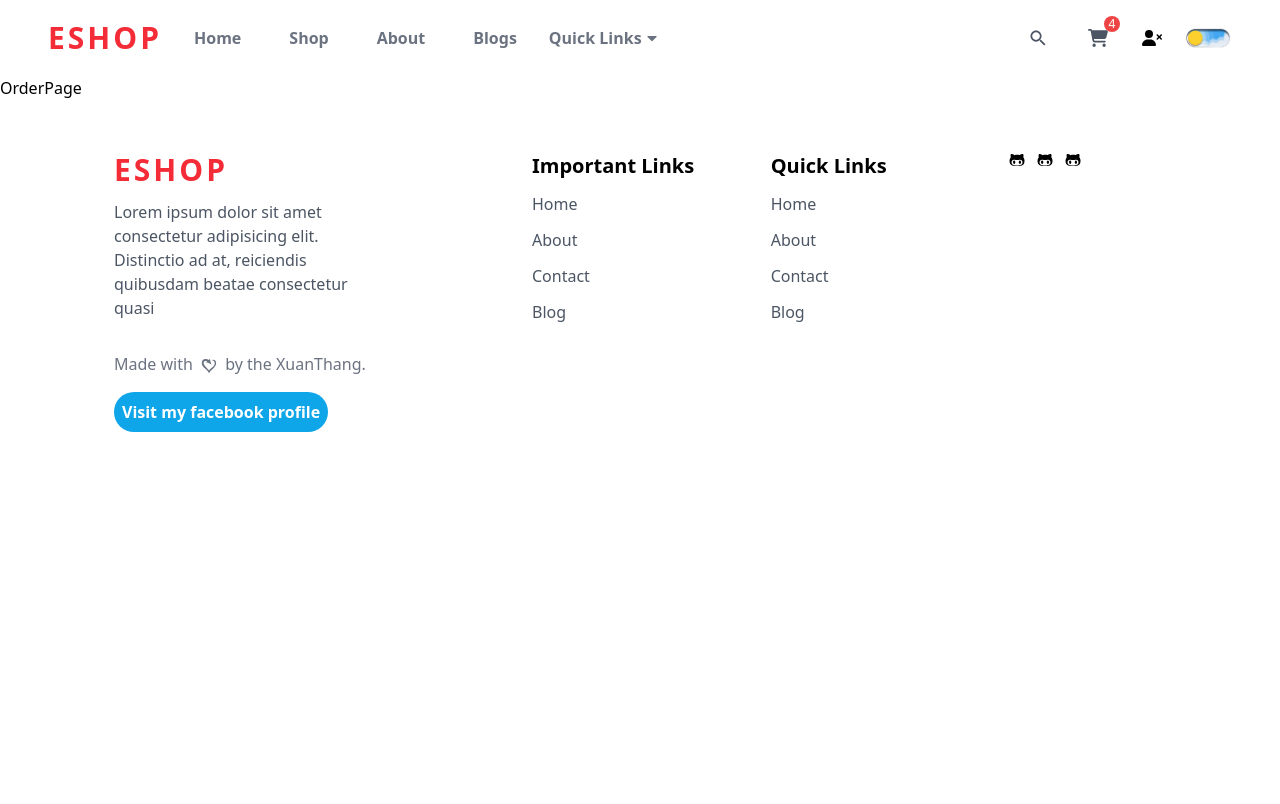
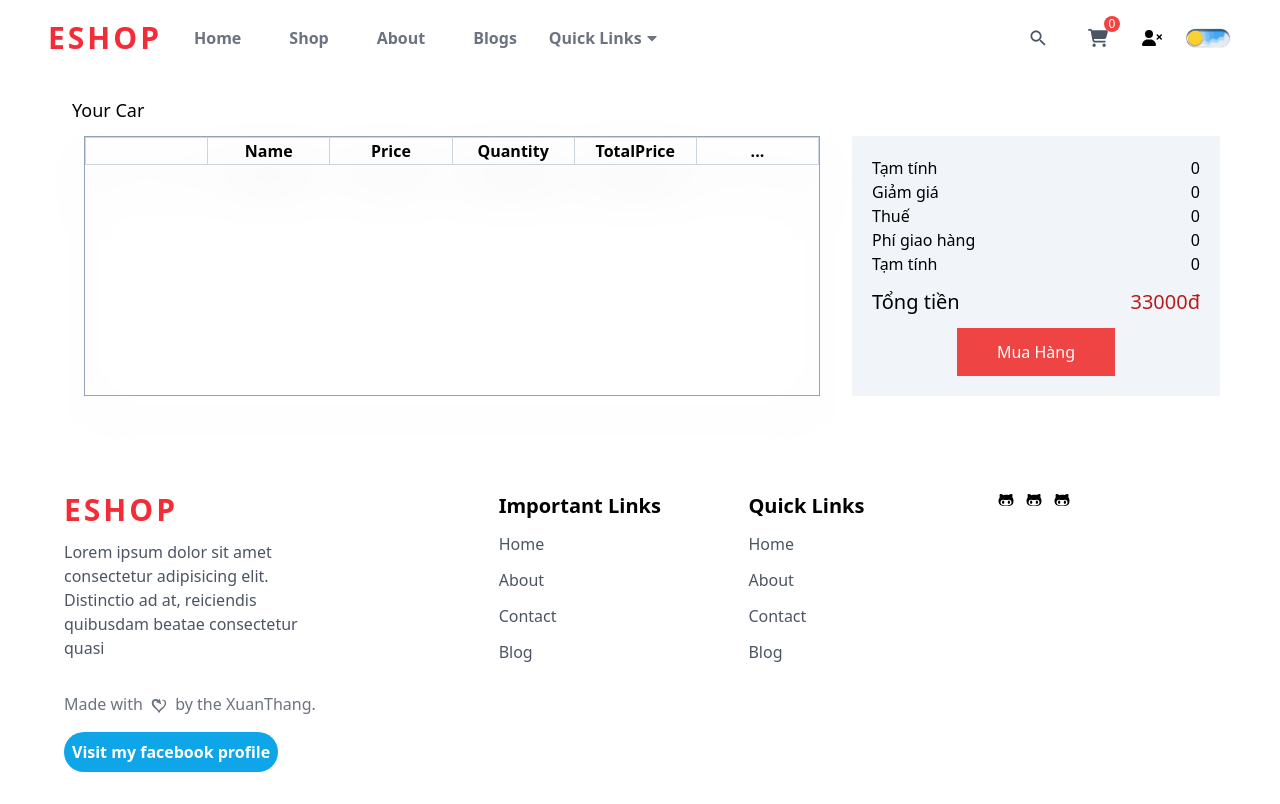
Before and after one commit to Thawg2002/EShop, a React (Vite) app: page /order in a window 1280 px wide. Built offline with nearby package versions, Linux system fonts and the light colour scheme.

Commit message:
update order thêm số lượng và xóa sp order

```diff
--- a/src/components/Footer/Footer.jsx
+++ b/src/components/Footer/Footer.jsx
@@ -24,7 +24,7 @@ const Footer = () => {
   return (
     <div className="dark:bg-gray-950">
       <div className="container  ">
-        <div className="grid md:grid-cols-3 pb-20 pt-5  pl-[50px]">
+        <div className="grid md:grid-cols-3 ">
           {/* company details */}
           <div className="py-8 px-4">
             {/* Logo */}
--- a/src/components/Navbar/NavBar2.jsx
+++ b/src/components/Navbar/NavBar2.jsx
@@ -46,7 +46,7 @@ const NavBar2 = () => {
           </ul>
         </div>
         {/*  Dịch vụ*/}
-        <div className="space-y-6">
+        {/* <div className="space-y-6">
           <div>
             <h5 className="my-2 font-medium text-[16px]">Dịch vụ</h5>
             <div className="form-check">
@@ -62,7 +62,7 @@ const NavBar2 = () => {
               ></label>
             </div>
           </div>
-        </div>
+        </div> */}
       </div>
     </div>
   );
--- a/src/components/Navbar/Navbar.jsx
+++ b/src/components/Navbar/Navbar.jsx
@@ -66,6 +66,8 @@ const content = (user) => (
 );
 const Navbar = () => {
   const user = useSelector((state) => state.user);
+  const order = useSelector((state) => state.order);
+
   // console.log("user: ", user);
   return (
     <div className="bg-white dark:bg-gray-900 dark:text-white duration-200 relative z-40">
@@ -137,7 +139,7 @@ const Navbar = () => {
             <Link to={"/order"} className="relative p-3">
               <FaCartShopping className="text-xl text-gray-600 dark:text-gray-400 " />
               <div className="w-4 h-4 bg-red-500 text-white rounded-full absolute top-0 right-0 flex items-center justify-center text-xs">
-                4
+                {order.orderItems.length}
               </div>
             </Link>
             <div>
--- a/src/pages/Website/Order/OrderPage.jsx
+++ b/src/pages/Website/Order/OrderPage.jsx
@@ -1,9 +1,143 @@
-import React from 'react'
+import React, { useState } from "react";
+import { LuMinus } from "react-icons/lu";
+import { FiPlus } from "react-icons/fi";
+import { AiOutlineDelete } from "react-icons/ai";
+import { useDispatch, useSelector } from "react-redux";
+import {
+  decreaseAmount,
+  increaseAmount,
+  removeOrder,
+} from "../../../redux/slides/orderSlide";
+const OrderPage = () => {
+  const order = useSelector((state) => state.order);
+  const dispatch = useDispatch();
+  const onHandleChangeQuantity = (event, idProduct) => {
+    if (event === "increase") {
+      dispatch(increaseAmount(idProduct));
+    }
+    if (event === "decrease") {
+      dispatch(decreaseAmount(idProduct));
+    }
+  };
+  const handleDeleteOrder = (idProduct) => {
+    dispatch(removeOrder(idProduct));
+  };
+  // hàm này để giá trị input không thể nhỏ hơn 1
+  const handleInputChange = (e) => {
+    const value = Math.max(1, Number(e.target.value));
+    setQuantity(value);
+  };
+  console.log("order", order);
+  return (
+    <div className="container mt-5 mb-16">
+      <div className="mx-6">
+        <h1 className="text-lg font-medium mb-3 ">Your Car</h1>
+        <div className="w-full flex gap-8 mx-3">
+          <div className="w-2/3 border-separate border-spacing-2 border border-slate-400 drop-shadow-2xl">
+            <table className="table-fixed w-full text-center">
+              <thead>
+                <tr>
+                  <th className="border border-slate-300"></th>
+                  <th className="border border-slate-300">Name</th>
+                  <th className="border border-slate-300">Price</th>
+                  <th className="border border-slate-300">Quantity</th>
+                  <th className="border border-slate-300">TotalPrice</th>
+                  <th className="border border-slate-300">...</th>
+                </tr>
+              </thead>
+              <tbody>
+                {order.orderItems.map((item, index) => (
+                  <tr key={index}>
+                    <td className="border border-slate-300">
+                      <img
+                        src={item.image}
+                        alt=""
+                        className="w-[50px] h-[50px] mx-auto"
+                      />
+                    </td>
+                    <td className="border border-slate-300">{item.name}</td>
+                    <td className="border border-slate-300">
+                      {" "}
+                      {item.price.toLocaleString()} VNĐ
+                    </td>
+                    <td className="border border-slate-300">
+                      <div className="flex justify-evenly">
+                        <button
+                          className="mt-1"
+                          onClick={() =>
+                            onHandleChangeQuantity("decrease", item.product)
+                          }
+                        >
+                          <LuMinus />
+                        </button>
+                        <input
+                          type="text"
+                          value={item.amount}
+                          onChange={handleInputChange}
+                          className="w-10 mx-2 border border-black-600 text-center"
+                        />
+                        <button
+                          className="mt-1"
+                          onClick={() =>
+                            onHandleChangeQuantity("increase", item.product)
+                          }
+                        >
+                          <FiPlus />
+                        </button>
+                      </div>
+                    </td>
+                    <td className="border border-slate-300">
+                      {(item.price * item.amount).toLocaleString()} VND
+                    </td>
+                    <td className="border border-slate-300">
+                      <AiOutlineDelete
+                        className="mx-auto text-xl cursor-pointer"
+                        onClick={() => handleDeleteOrder(item.product)}
+                      />
+                    </td>
+                  </tr>
+                ))}
+              </tbody>
+            </table>
+          </div>
+          <div className="w-1/3">
+            <div className="bg-slate-100">
+              <div className="p-5">
+                <ul>
+                  <li className="flex justify-between">
+                    <span>Tạm tính</span> <span>0</span>
+                  </li>
+                  <li className="flex justify-between">
+                    <span>Giảm giá</span> <span>0</span>
+                  </li>{" "}
+                  <li className="flex justify-between">
+                    <span>Thuế</span> <span>0</span>
+                  </li>{" "}
+                  <li className="flex justify-between">
+                    <span>Phí giao hàng</span> <span>0</span>
+                  </li>{" "}
+                  <li className="flex justify-between">
+                    <span>Tạm tính</span> <span>0</span>
+                  </li>
+                  <li className="flex justify-between">
+                    <span className="text-xl my-3">Tổng tiền</span>{" "}
+                    <span className="text-xl my-3 text-red-700 font-medium">
+                      33000đ
+                    </span>
+                  </li>
+                </ul>
+                <div className="text-center">
+                  <button className="bg-red-500 text-white py-3 px-10">
+                    Mua Hàng
+                  </button>
+                </div>
+              </div>
+            </div>
+          </div>
+        </div>
+      </div>
+    </div>
+  );
+};
 
-const OrderPage = () => {
-  return (
-    <div>OrderPage</div>
-  )
-}
-
-export default OrderPage
+export default OrderPage;
--- /dev/null
+++ b/src/redux/slides/orderSlide.js
@@ -0,0 +1,65 @@
+import { createSlice } from "@reduxjs/toolkit";
+
+const initialState = {
+  orderItems: [],
+  shippingAddress: {},
+  paymentMethod: "",
+  itemsPrice: 0,
+  shippingPrice: 0,
+  totalPrice: 0,
+  user: "",
+  isPaid: false,
+  paidAt: "",
+  isDelivered: false,
+  deliveredAt: "",
+};
+
+export const orderSlider = createSlice({
+  name: "order",
+  initialState,
+  reducers: {
+    addOrderProduct: (state, action) => {
+      const { orderItem } = action.payload;
+      const itemOrder = state.orderItems.find(
+        (item) => item.product === orderItem.product
+      );
+      if (itemOrder) {
+        itemOrder.amount += orderItem.amount;
+      } else {
+        state.orderItems.push(orderItem);
+      }
+    },
+    removeOrder: (state, action) => {
+      if (confirm("Bạn có chắc muốn xóa sản phẩm này không?")) {
+        const idProduct = action.payload;
+        const itemOrder = state.orderItems.filter(
+          (item) => item.product !== idProduct
+        );
+        state.orderItems = itemOrder;
+      }
+    },
+    increaseAmount: (state, action) => {
+      const idProduct = action.payload;
+      console.log("action.payload", action.payload);
+
+      const itemOrder = state.orderItems.find(
+        (item) => item.product === idProduct
+      );
+      console.log("itemOrder", itemOrder);
+      itemOrder.amount++;
+    },
+    decreaseAmount: (state, action) => {
+      const idProduct = action.payload;
+      const itemOrder = state.orderItems.find(
+        (item) => item.product === idProduct
+      );
+      itemOrder.amount--;
+    },
+  },
+});
+
+// Action creators are generated for each case reducer function
+export const { addOrderProduct, removeOrder, increaseAmount, decreaseAmount } =
+  orderSlider.actions;
+
+export default orderSlider.reducer;
--- a/src/redux/store.js
+++ b/src/redux/store.js
@@ -1,9 +1,11 @@
 import { configureStore } from "@reduxjs/toolkit";
 import counterReducer from "./slides/counterSlide";
 import userReducer from "./slides/userSlider";
+import orderReducer from "./slides/orderSlide";
 export const store = configureStore({
   reducer: {
     counter: counterReducer,
     user: userReducer,
+    order: orderReducer,
   },
 });
```
Also changed, not shown: src/components/Products/ProductDeltaiComponent.jsx (+76 -18 lines), 1 other file (tests, documents, lock files or other folders).
